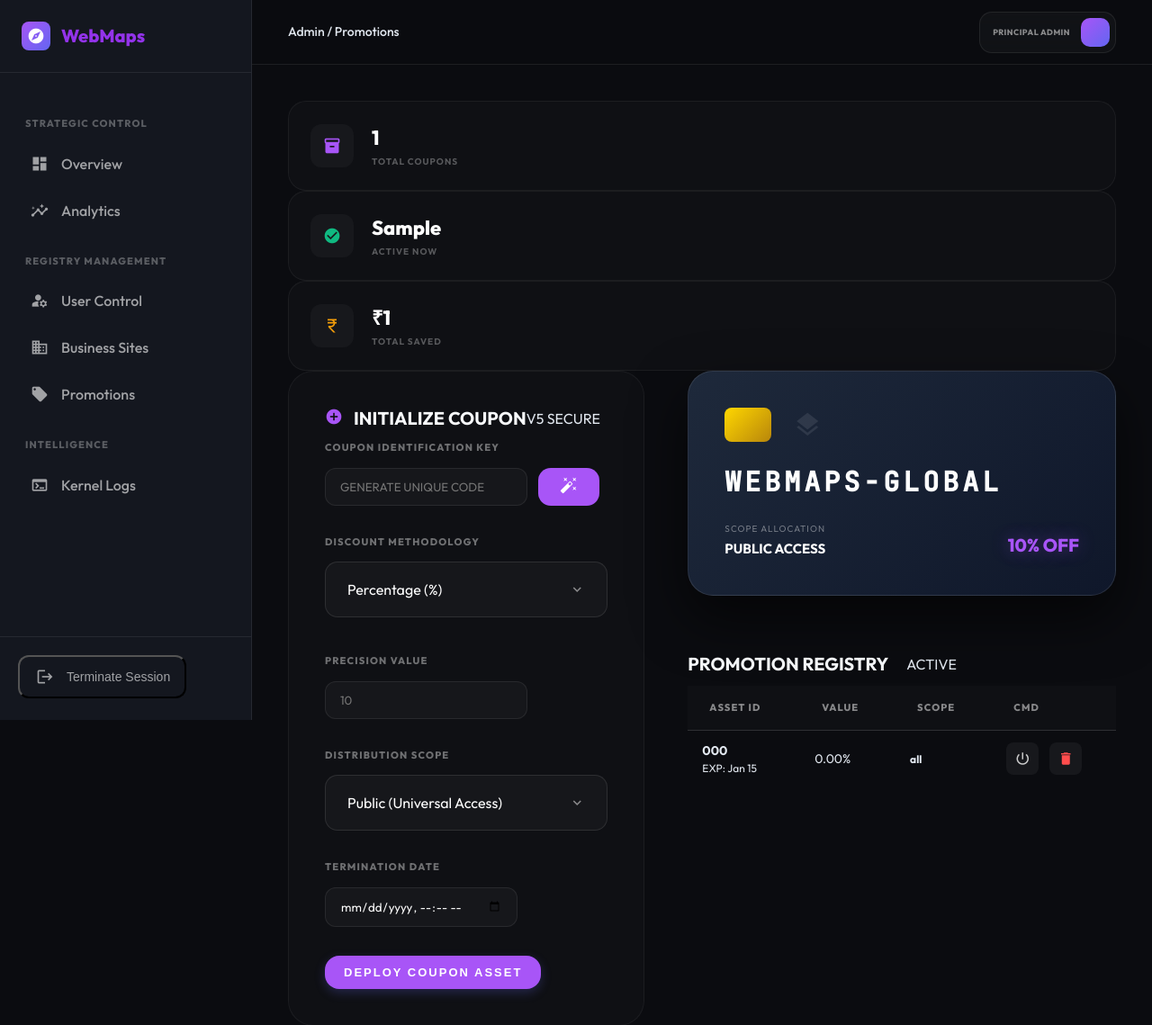
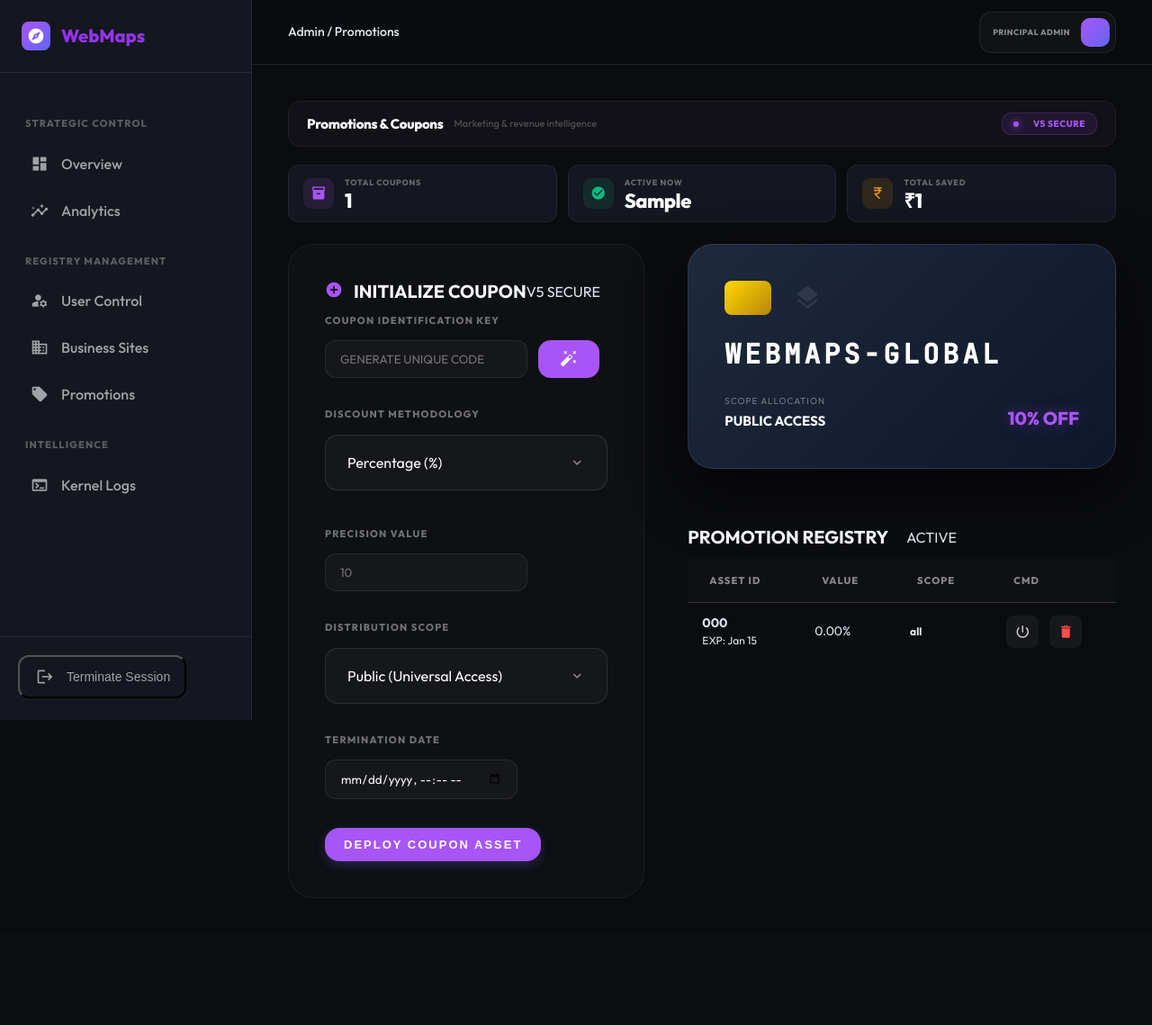
Before and after one commit to sureshdulupolai/WebMaps, a Django app: template templates/adminpanel/coupons.html in a window 1280 px wide. Shown: the top 1139 px of the page at 90% size. After the commit the page ends 998 px from the top, so only its background shows below. Run offline with Django 4.2, Linux system fonts and the light colour scheme; tables that the repository leaves empty hold one stand-in row (values such as "Sample post"); the template is opened without the code that fills it: values that come from a table or form of the project are taken from there, most other values are stand-ins (such as "Sample title", 1, 10 or a date in 2020).

Commit message:
adding update on coupons page

```diff
--- a/templates/adminpanel/coupons.html
+++ b/templates/adminpanel/coupons.html
@@ -243,34 +243,50 @@
 
 {% block content %}
 <div class="animate-fade-in">
-    <!-- STATS -->
-        <div class="premium-stat-card">
-            <div class="stat-icon-wrapper">
-                <i class="material-icons fa-primary">inventory_2</i>
+    <!-- Slim Promotions Header -->
+    <div style="display:flex; justify-content:space-between; align-items:center; padding: 12px 20px; background: rgba(20,20,28,0.7); border: 1px solid rgba(255,255,255,0.06); border-radius: 14px; margin-bottom: 20px;">
+        <div style="display:flex; align-items:center; gap:12px;">
+            <h1 style="font-size:15px; font-weight:800; margin:0; color:#fff; letter-spacing:-0.3px;">Promotions & Coupons</h1>
+            <span style="font-size:11px; color:rgba(255,255,255,0.25); font-weight:500;">Marketing & revenue intelligence</span>
+        </div>
+        <div style="display:flex; gap:8px;">
+             <div class="live-indicator" style="font-size: 10px; padding: 4px 12px;"><span class="pulse-dot"></span> V5 SECURE</div>
+        </div>
+    </div>
+
+    <!-- Quick Stats — 3 compact horizontal chips in one row -->
+    <div style="display:grid; grid-template-columns:repeat(3,1fr); gap:12px; margin-bottom:24px;">
+
+        <div style="display:flex; align-items:center; gap:12px; padding:12px 16px; background:#14171f; border:1px solid rgba(255,255,255,0.06); border-radius:12px;">
+            <div style="width:34px; height:34px; border-radius:9px; background:rgba(168,85,247,0.12); display:grid; place-items:center; flex-shrink:0;">
+                <i class="material-icons" style="font-size:17px; color:#a855f7;">inventory_2</i>
             </div>
-            <div class="stat-info">
-                <div class="stat-value">{{ stats.total_coupons }}</div>
-                <div class="stat-label">Total Coupons</div>
+            <div>
+                <div style="font-size:9px; font-weight:800; text-transform:uppercase; letter-spacing:0.08em; color:rgba(255,255,255,0.35); margin-bottom:2px;">Total Coupons</div>
+                <div style="font-size:22px; font-weight:900; color:#fff; line-height:1; letter-spacing:-0.5px;">{{ stats.total_coupons }}</div>
             </div>
         </div>
-        <div class="premium-stat-card">
-            <div class="stat-icon-wrapper">
-                <i class="material-icons fa-success">check_circle</i>
+
+        <div style="display:flex; align-items:center; gap:12px; padding:12px 16px; background:#14171f; border:1px solid rgba(255,255,255,0.06); border-radius:12px;">
+            <div style="width:34px; height:34px; border-radius:9px; background:rgba(16,185,129,0.12); display:grid; place-items:center; flex-shrink:0;">
+                <i class="material-icons" style="font-size:17px; color:#10b981;">check_circle</i>
             </div>
-            <div class="stat-info">
-                <div class="stat-value">{{ stats.active_coupons }}</div>
-                <div class="stat-label">Active Now</div>
+            <div>
+                <div style="font-size:9px; font-weight:800; text-transform:uppercase; letter-spacing:0.08em; color:rgba(255,255,255,0.35); margin-bottom:2px;">Active Now</div>
+                <div style="font-size:22px; font-weight:900; color:#fff; line-height:1; letter-spacing:-0.5px;">{{ stats.active_coupons }}</div>
             </div>
         </div>
-        <div class="premium-stat-card">
-            <div class="stat-icon-wrapper">
-                <i class="material-icons fa-warning">currency_rupee</i>
+
+        <div style="display:flex; align-items:center; gap:12px; padding:12px 16px; background:#14171f; border:1px solid rgba(255,255,255,0.06); border-radius:12px;">
+            <div style="width:34px; height:34px; border-radius:9px; background:rgba(245,158,11,0.12); display:grid; place-items:center; flex-shrink:0;">
+                <i class="material-icons" style="font-size:17px; color:#f59e0b;">currency_rupee</i>
             </div>
-            <div class="stat-info">
-                <div class="stat-value">₹{{ stats.total_discount_given }}</div>
-                <div class="stat-label">Total Saved</div>
+            <div>
+                <div style="font-size:9px; font-weight:800; text-transform:uppercase; letter-spacing:0.08em; color:rgba(255,255,255,0.35); margin-bottom:2px;">Total Saved</div>
+                <div style="font-size:22px; font-weight:900; color:#fff; line-height:1; letter-spacing:-0.5px;">₹{{ stats.total_discount_given }}</div>
             </div>
         </div>
+
     </div>
 
     <div class="dashboard-layout">
```
Also changed, not shown: 1 other file.
